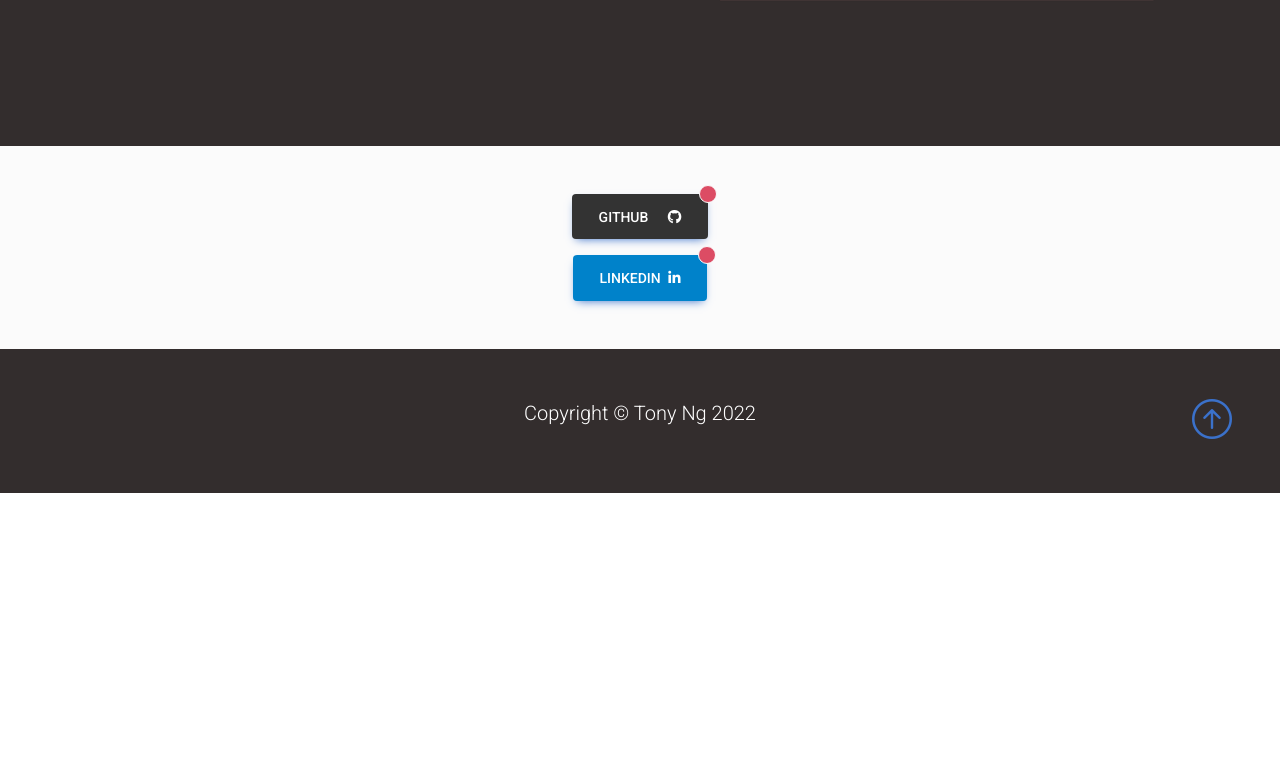
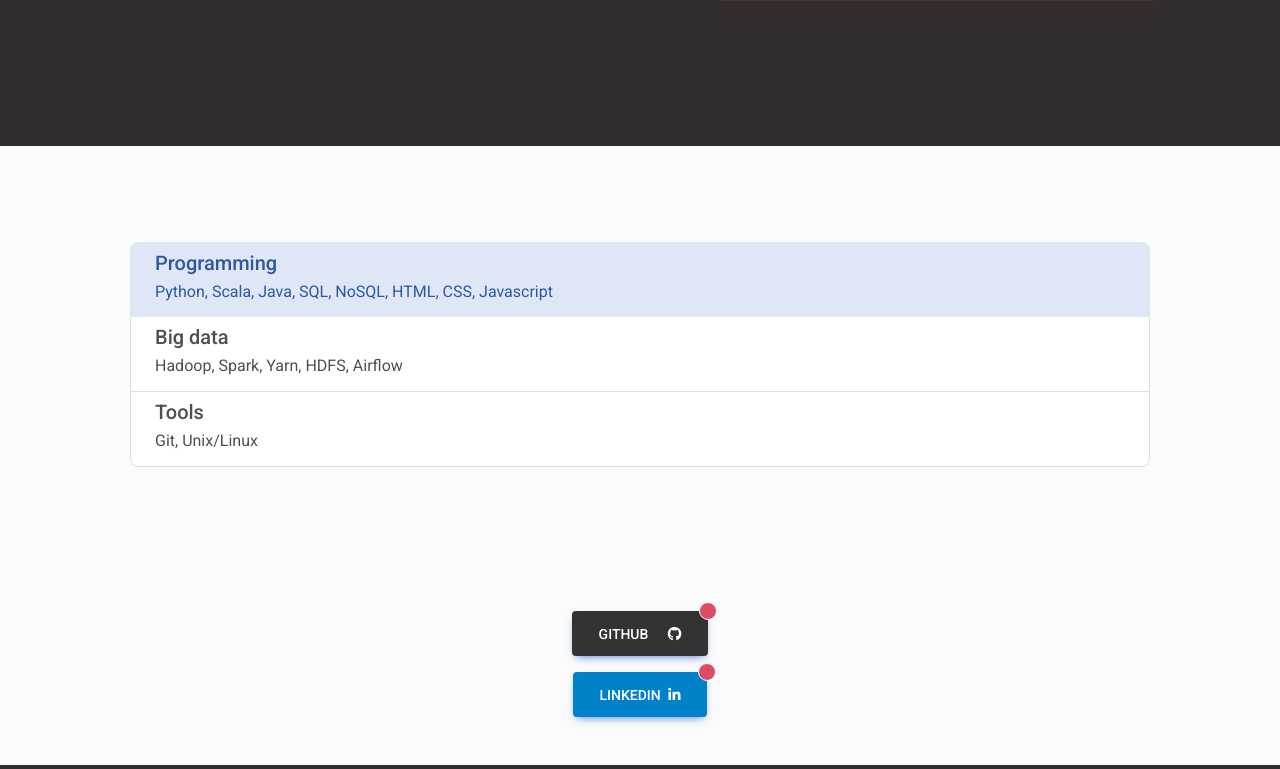
Before and after one commit to tonyngmk/tonyngmk.github.io, a plain HTML site: page index.html in a window 1280 px wide. Shown: the part 2031-2800 px from the top of the page. Before the commit the page ends 2524 px from the top, so only its background shows below. Drawn offline with nearby package versions, Linux system fonts and the light colour scheme.

Commit message:
add skills

```diff
--- a/index.html
+++ b/index.html
@@ -33,7 +33,7 @@
   <link rel="stylesheet" href="https://cdn.jsdelivr.net/npm/bootstrap-icons@1.10.0/font/bootstrap-icons.css">
 </head>
 <body>
-    <nav class="navbar navbar-expand-lg bg-dark navbar-dark fixed-top py-1">
+    <nav class="navbar navbar-expand-lg bg-dark navbar-dark py-1 fixed-top">
       <div class="container">
         <a href="#" class="navbar-brand">Tony Ng</a>
 
@@ -55,6 +55,9 @@
               <a href="#education" class="nav-link">Education</a>
             </li>
             <li class="nav-item">
+              <a href="#projects" class="nav-link">Projects</a>
+            </li>
+            <li class="nav-item">
               <a href="#skills" class="nav-link">Skills</a>
             </li>
             <li class="nav-item">
@@ -65,7 +68,7 @@
       </div>
     </nav>
 
-    <!-- Showcase -->
+    <!-- Hero -->
     <section
       class="bg-dark text-light p-5 p-lg-0 pt-lg-5 text-center text-sm-start"
     >
@@ -74,7 +77,7 @@
           <div>
             <h1>Hello <span class="text-warning"> You! </span></h1>
             <p class="lead my-4">
-              Thanks for dropping by, I want to share a little about my journey as a DA/DE.
+              Thanks for dropping by. If it's cool with you, click around to learn a bit about me.
             </p>
             <!-- <button
               class="btn btn-primary btn-lg"
@@ -113,7 +116,7 @@
             </div>
           </div>
           <div class="col-md">
-            <div class="card bg-warning text-dark">
+            <div class="card bg-secondary text-light">
               <div class="card-body text-center">
                 <div class="h1 mb-3">
                   <i class="bi bi-laptop"></i>
@@ -148,6 +151,7 @@
 
     <section id="education" class="p-5">
       <div class="container">
+        <!-- <h1 class="text-center">Education</h1> -->
         <div class="row align-items-center justify-content-between">
           <div class="col-md">
             <img src="images/graduates.png" class="img-fluid" alt="" />
@@ -158,7 +162,7 @@
               Bachelor in Business,<br>
               Specialisation in Business Analytics
             </p>
-              First-Class Honors and a
+              First-Class Honors and was also a
               Research Assistant of a ML project to achieve
               high prediction with cutting-edge algorithms.
             </p>
@@ -196,28 +200,66 @@
             </a> -->
           </div>
           <div class="col-md">
-            <img src="images/students.png" class="img-fluid" alt="" />
+            <img src="images/students.png" class="img-fluid" alt=""/>
           </div>
         </div>
       </div>
     </section>
 
+    <!-- Projects -->
+
+    <section id="projects" class="p-5 bg-dark text-light">
+
+
+    </section>
+
     <!-- Skills -->
 
-    <section id="skills" class="p-5 bg-dark text-light">
-      <!-- <div class="container">
-        <div class="row align-items-center justify-content-between">
-          <div class="col-md p-5">
-            <h2>Skills</h1>
-            <ul>
-              <li>Python</li>
-              <li>Scala</li>
-              <li>SQL</li>
-            </ul>
+    <section id="skills" class="p-5 bg-light text-dark">
+      <div class="container">
+        <!-- <div class="row align-items-center justify-content-between"> -->
+          <div class="p-5">
+            <!-- <h2>Skills</h2>  -->
+            <!-- <ul class="text-center">
+              <li>Programming: Python, Scala, Java, SQL, NoSQL, HTML, CSS, Javascript</li>
+              <li>Big data: Hadoop, Spark, Yarn, HDFS, Airflow</li>
+              <li>Tools: Git, Unix/Linux</li>
+            </ul> -->
+
+            <div class="list-group">
+              <a href="#" class="list-group-item list-group-item-action flex-column align-items-start active">
+                <div class="d-flex w-100 justify-content-between">
+                  <h5 class="mb-1">Programming</h5>
+                  <!-- <small>test</small> -->
+                </div>
+                <p class="mb-1">Python, Scala, Java, SQL, NoSQL, HTML, CSS, Javascript</p>
+                <!-- <small>Donec id elit non mi porta.</small> -->
+              </a>
+              <a href="#" class="list-group-item list-group-item-action flex-column align-items-start">
+                <div class="d-flex w-100 justify-content-between">
+                  <h5 class="mb-1">Big data</h5>
+                  <!-- <small class="text-muted">test</small> -->
+                </div>
+                <p class="mb-1">Hadoop, Spark, Yarn, HDFS, Airflow</p>
+                <!-- <small class="text-muted">Donec id elit non mi porta.</small> -->
+              </a>
+              <a href="#" class="list-group-item list-group-item-action flex-column align-items-start">
+                <div class="d-flex w-100 justify-content-between">
+                  <h5 class="mb-1">Tools</h5>
+                  <!-- <small class="text-muted">test</small> -->
+                </div>
+                <p class="mb-1">Git, Unix/Linux</p>
+                <!-- <small class="text-muted">Donec id elit non mi porta.</small> -->
+              </a>
+            </div>
+
         </div>
-      </div> -->
+      </div>
+
+
 
     </section>
+
 
     <!-- Links -->
     <section class="p-5 bg-light text-dark" id="links">
@@ -267,11 +309,9 @@
           </a>
         </div>
 
-
       </div>
 
     </section>
-
 
     <script src="https://cdn.jsdelivr.net/npm/bootstrap@5.2.3/dist/js/bootstrap.bundle.min.js" integrity="sha384-kenU1KFdBIe4zVF0s0G1M5b4hcpxyD9F7jL+jjXkk+Q2h455rYXK/7HAuoJl+0I4" crossorigin="anonymous"></script>
 </body>
```
